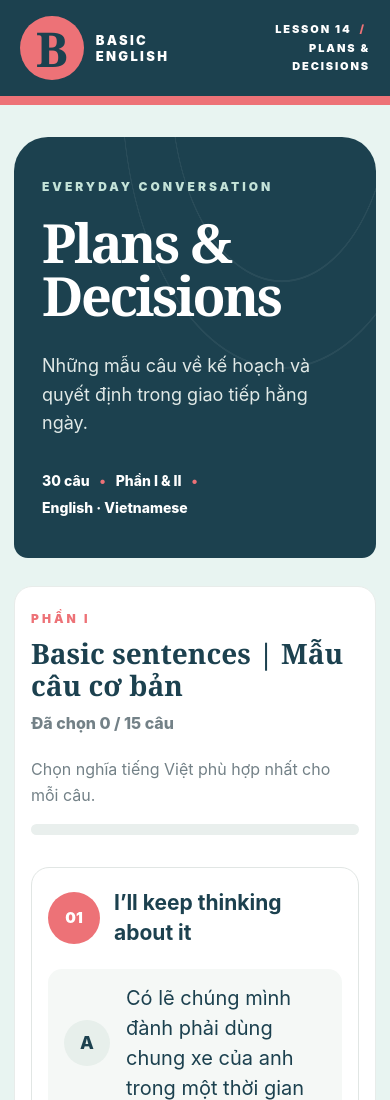
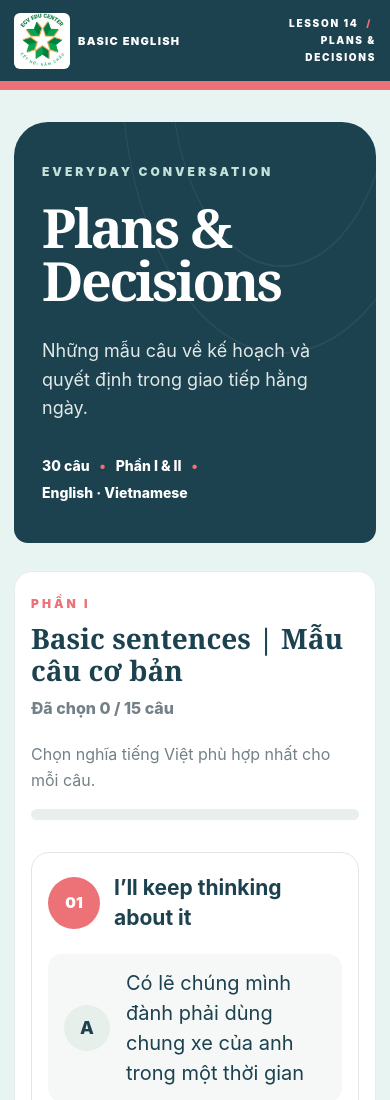
Before and after one commit to ecveducenter/BASIC-L1-B14-Plans-and-Decisions, a plain HTML site: page index.html in a window 390 px wide. Shown: the top 1100 px of the page. Drawn offline with Linux system fonts and the light colour scheme.

Commit message:
Add ECV Edu Center logo to header
Co-authored-by: Copilot <223556219+Copilot@users.noreply.github.com>

```diff
--- a/index.html
+++ b/index.html
@@ -44,24 +44,18 @@
       .brand {
         display: flex;
         align-items: center;
-        gap: 24px;
+        gap: 18px;
         font-size: 20px;
         font-weight: 900;
         letter-spacing: 0.28em;
       }
 
       .brand-mark {
-        width: 104px;
-        height: 104px;
-        display: grid;
-        place-items: center;
-        border-radius: 50%;
-        background: var(--coral);
-        color: var(--ink);
-        font-family: Georgia, serif;
-        font-size: 76px;
-        font-weight: 700;
-        letter-spacing: 0;
+        width: 96px;
+        height: 96px;
+        flex: 0 0 96px;
+        border-radius: 6px;
+        object-fit: cover;
       }
 
       .lesson-label {
@@ -523,25 +517,26 @@
 
       @media (max-width: 640px) {
         .topbar {
-          min-height: 102px;
-          padding: 16px 20px;
+          min-height: 90px;
+          gap: 12px;
+          padding: 12px 14px;
         }
 
         .brand {
-          gap: 12px;
-          font-size: 13px;
-          letter-spacing: 0.18em;
+          gap: 8px;
+          font-size: 11px;
+          letter-spacing: 0.12em;
         }
 
         .brand-mark {
-          width: 64px;
-          height: 64px;
-          font-size: 48px;
+          width: 56px;
+          height: 56px;
+          flex-basis: 56px;
         }
 
         .lesson-label {
-          max-width: 120px;
-          font-size: 11px;
+          max-width: 105px;
+          font-size: 10px;
           line-height: 1.7;
         }
 
@@ -694,7 +689,7 @@
   <body>
     <header class="topbar">
       <div class="brand" aria-label="Basic English">
-        <div class="brand-mark" aria-hidden="true">B</div>
+        <img class="brand-mark" src="assets/ecv-edu-center-logo.png" alt="ECV Edu Center - Kết nối năm châu">
         <span>BASIC ENGLISH</span>
       </div>
       <div class="lesson-label">Lesson 14 <span>/</span> Plans &amp; Decisions</div>
```
Also changed, not shown: assets/ecv-edu-center-logo.png (added).
